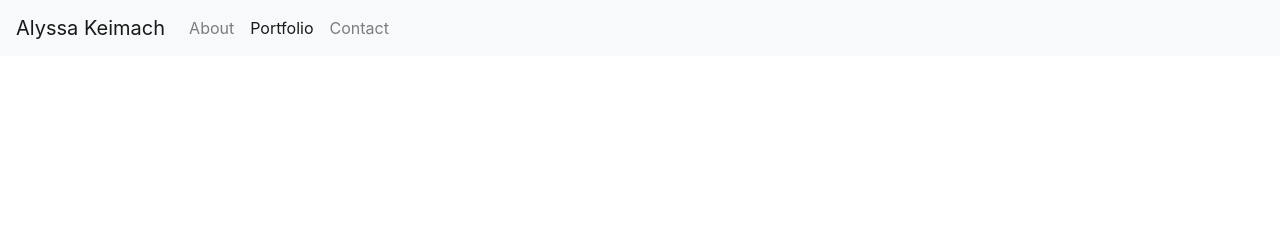
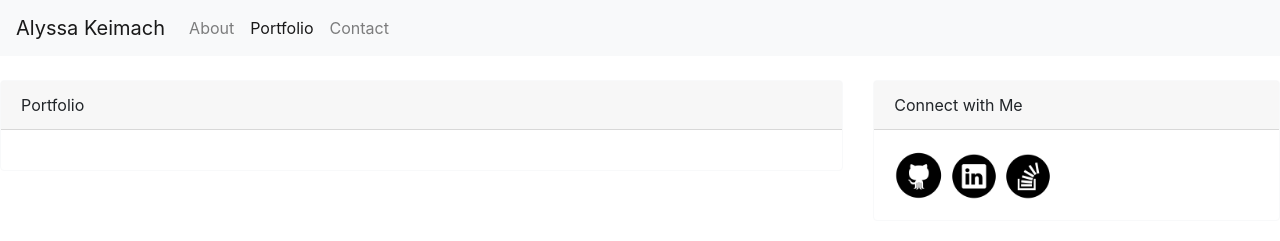
Before and after one commit to akeimach/Bootstrap-Portfolio, a plain HTML site: page portfolio.html in a window 1280 px wide. Drawn offline with nearby package versions, Linux system fonts and the light colour scheme.

Commit message:
add portfolio and contact me cards

```diff
--- a/portfolio.html
+++ b/portfolio.html
@@ -29,7 +29,35 @@
     </nav>
 
 
+    <br>
+    <div class="row">
+        <div class="col-sm-8">
+            <div class="card border-light mb-3">
+                <div class="card-header">Portfolio</div>
+                <div class="card-body">
 
+                </div>
+            </div>
+        </div>
+        <div class="col-sm-4">
+            <div class="card border-light mb-3">
+                <div class="card-header">Connect with Me</div>
+                <div class="card-body">
+
+
+                    <a class="icons-sm li-ic" href="https://github.com/akeimach" target="_blank">
+                        <img src="assets/images/icon_github.png" alt="Github" width="50" height="50">
+                    </a>
+                    <a class="icons-sm tw-ic" href="https://www.linkedin.com/in/akeimach/" target="_blank">
+                        <img src="assets/images/icon_linkedin.png" alt="LinkedIn" width="50" height="50">
+                    </a>
+                    <a class="icons-sm fb-ic" href="https://stackoverflow.com/users/4525770/alyssakm" target="_blank">
+                        <img src="assets/images/icon_stackoverflow.png" alt="StackOverflow" width="50" height="50">
+                    </a>
+                </div>
+            </div>
+        </div>
+    </div>
 
 
 
```
Also changed, not shown: contact.html (+28 -0 lines).
